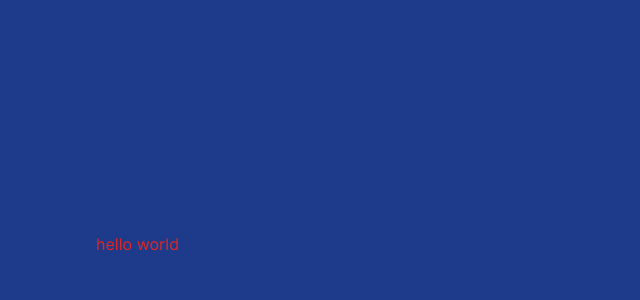
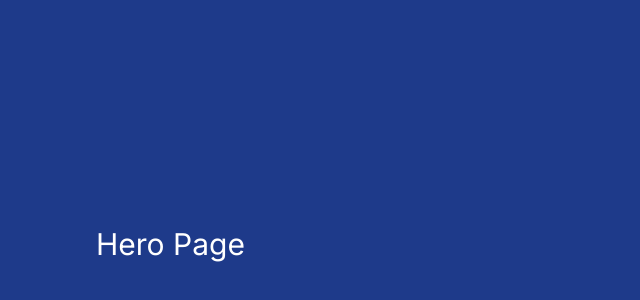
Before and after one commit to ionutpetru4046/my-app, a Next.js app: page / in a window 1280 px wide. Shown: the part 156-456 px from the top of the page, without its empty margins (0-640 px from the left). Built offline with nearby package versions, Linux system fonts and the light colour scheme.

Commit message:
chaged hero text

```diff
--- a/components/Hero/Hero.tsx
+++ b/components/Hero/Hero.tsx
@@ -1,11 +1,5 @@
-import React from 'react'
-
-const Hero = () => {
+export default function Hero() {
   return (
-    <div>
-      <h1 className='from-neutral-100 size-76 text-red-600 text-center flex-col'>hello world</h1>
-    </div>
-  )
+    <div className='text-3xl text-white'>Hero Page</div>
+  );
 }
-
-export default Hero
--- a/components/Hero/Menu.tsx
+++ /dev/null
@@ -1,11 +0,0 @@
-import React from 'react'
-
-const Menu = () => {
-  return (
-    <div>
-
-    </div>
-  )
-}
-
-export default Menu
```
